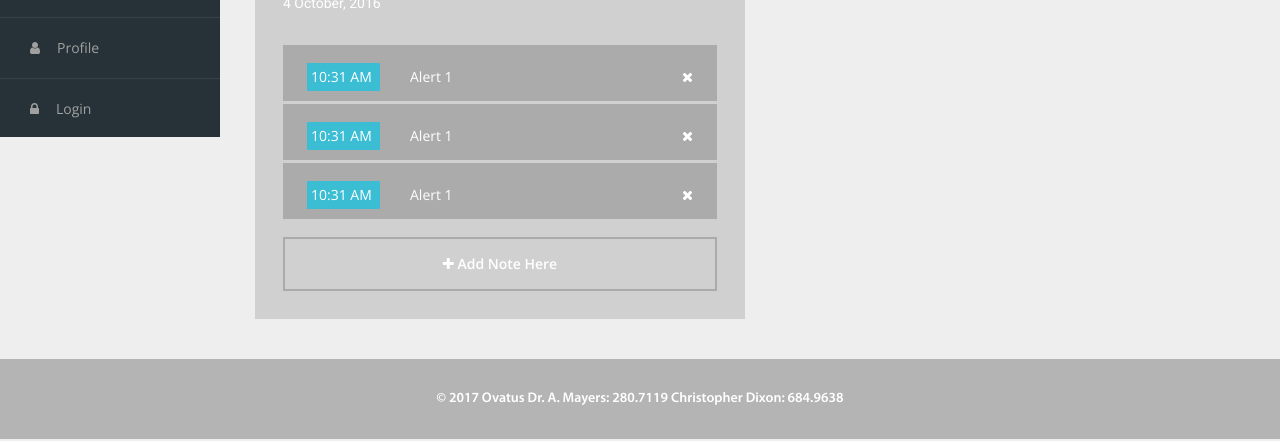
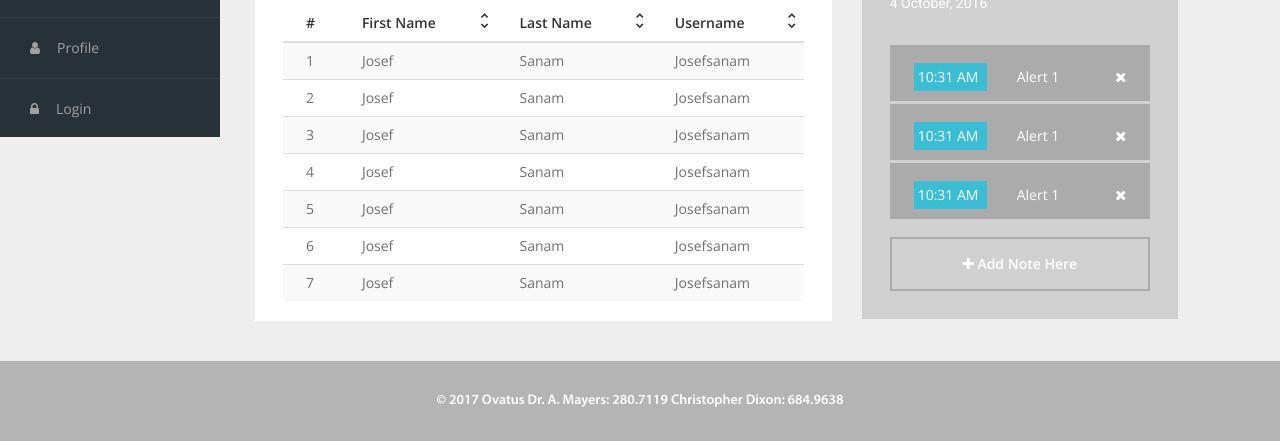
Before and after one commit to zverexe/vatus, a plain HTML site: page my-company.html in a window 1280 px wide. Shown: the part 663-1104 px from the top of the page. Drawn offline with nearby package versions, Linux system fonts and the light colour scheme.

Commit message:
restored users table

```diff
--- a/css/my-company.css
+++ b/css/my-company.css
@@ -28,8 +28,7 @@
 
 .my-company-users {
   background-color: #fff;
-  width: 700px;
-  margin-right: 20px; }
+  width: 100%; }
   .my-company-users .table-header {
     border-bottom: 1px solid #eeeeee; }
 
--- a/css/style.css
+++ b/css/style.css
@@ -917,8 +917,7 @@
 
 .my-company-users {
   background-color: #fff;
-  width: 700px;
-  margin-right: 20px; }
+  width: 100%; }
   .my-company-users .table-header {
     border-bottom: 1px solid #eeeeee; }
 
--- a/my-company.html
+++ b/my-company.html
@@ -304,15 +304,24 @@
     </div>
     <div class="container-fluid content-main-section company-bottom">
         <div class="row">
-            <div class="col-sm-6">
+            <div class="col-sm-7">
                 <div class="company-bottom-wrapper">
-                    <!--<div class="my-company-users">
+                    <div class="my-company-users">
                         <div class="table-header">
                             <h4 class="black-1">Users</h4>
                             <div class="main-table-controls">
-                                <a href=""><i class="fa fa-cog" aria-hidden="true"></i></a>
+                                <a href=""><i class="fa fa-chevron-down" aria-hidden="true"></i></a>
+                                <div class="dropdown">
+                                    <div class=" dropdown-toggle" id="dropdown-table" data-toggle="dropdown" aria-haspopup="true" aria-expanded="true">
+                                        <i class="fa fa-cog" aria-hidden="true"></i>
+                                    </div>
+                                    <ul class="dropdown-menu" aria-labelledby="dropdown-table">
+                                        <li><a href="">Action</a></li>
+                                        <li><a href="">Another action</a></li>
+                                        <li><a href="#">Something else here</a></li>
+                                    </ul>
+                                </div>
                                 <a href=""><i class="fa fa-times" aria-hidden="true"></i></a>
-                                <a href=""><i class="fa fa-chevron-down" aria-hidden="true"></i></a>
                             </div>
                         </div>
                         <div class="main-table table-responsive">
@@ -323,108 +332,158 @@
                                         #
                                     </th>
                                     <th>
-                                        First Name
+                                        <div class="row-filter">
+                                            <p> First Name</p>
+                                            <div class="sort">
+                                                <a href="">
+                                                    <i class="fa fa-chevron-up" aria-hidden="true"></i>
+                                                </a>
+                                                <a href="">
+                                                    <i class="fa fa-chevron-down" aria-hidden="true"></i>
+                                                </a>
+                                            </div>
+                                        </div>
                                     </th>
                                     <th>
-                                        Last Name
+
+                                        <div class="row-filter">
+                                            <p>Last Name</p>
+                                            <div class="sort">
+                                                <a href="">
+                                                    <i class="fa fa-chevron-up" aria-hidden="true"></i>
+                                                </a>
+                                                <a href="">
+                                                    <i class="fa fa-chevron-down" aria-hidden="true"></i>
+                                                </a>
+                                            </div>
+                                        </div>
                                     </th>
                                     <th>
-                                        Username
+
+                                        <div class="row-filter">
+                                            <p>Username</p>
+                                            <div class="sort">
+                                                <a href="">
+                                                    <i class="fa fa-chevron-up" aria-hidden="true"></i>
+                                                </a>
+                                                <a href="">
+                                                    <i class="fa fa-chevron-down" aria-hidden="true"></i>
+                                                </a>
+                                            </div>
+                                        </div>
                                     </th>
                                 </tr>
                                 </thead>
                                 <tbody>
                                 <tr>
                                     <td>
-                                        1
+                                        <a href="">1</a>
                                     </td>
                                     <td>
-                                        Josef
+                                        <a href="">Josef</a>
                                     </td>
                                     <td>
-                                        Sanam
+                                        <a href="">Sanam</a>
                                     </td>
                                     <td>
-                                        Josefsanam
+                                        <a href="">Josefsanam</a>
                                     </td>
                                 </tr>
                                 <tr>
                                     <td>
-                                        2
+                                        <a href="">2</a>
                                     </td>
                                     <td>
-                                        Josef
+                                        <a href="">Josef</a>
                                     </td>
                                     <td>
-                                        Sanam
+                                        <a href="">Sanam</a>
                                     </td>
                                     <td>
-                                        Josefsanam
+                                        <a href="">Josefsanam</a>
                                     </td>
                                 </tr>
                                 <tr>
                                     <td>
-                                        3
+                                        <a href="">3</a>
                                     </td>
                                     <td>
-                                        Jenny
+                                        <a href="">Josef</a>
                                     </td>
                                     <td>
-                                        Lopez
+                                        <a href="">Sanam</a>
                                     </td>
                                     <td>
-                                        Jennyfar
+                                        <a href="">Josefsanam</a>
                                     </td>
                                 </tr>
                                 <tr>
                                     <td>
-                                        4
+                                        <a href="">4</a>
                                     </td>
                                     <td>
-                                        David
+                                        <a href="">Josef</a>
                                     </td>
                                     <td>
-                                        Hussy
+                                        <a href="">Sanam</a>
                                     </td>
                                     <td>
-                                        David09
+                                        <a href="">Josefsanam</a>
                                     </td>
 
                                 </tr>
                                 <tr>
                                     <td>
-                                        5
+                                        <a href="">5</a>
                                     </td>
                                     <td>
-                                        Mike
+                                        <a href="">Josef</a>
                                     </td>
                                     <td>
-                                        Strokes
+                                        <a href="">Sanam</a>
                                     </td>
                                     <td>
-                                        Strokes
+                                        <a href="">Josefsanam</a>
                                     </td>
 
                                 </tr>
                                 <tr>
                                     <td>
-                                        6
+                                        <a href="">6</a>
                                     </td>
                                     <td>
-                                        Mike
+                                        <a href="">Josef</a>
                                     </td>
                                     <td>
-                                        Strokes
+                                        <a href="">Sanam</a>
                                     </td>
                                     <td>
-                                        Strokes
+                                        <a href="">Josefsanam</a>
+                                    </td>
+
+                                </tr>
+                                <tr>
+                                    <td>
+                                        <a href="">7</a>
+                                    </td>
+                                    <td>
+                                        <a href="">Josef</a>
+                                    </td>
+                                    <td>
+                                        <a href="">Sanam</a>
+                                    </td>
+                                    <td>
+                                        <a href="">Josefsanam</a>
                                     </td>
 
                                 </tr>
                                 </tbody>
                             </table>
                         </div>
-                    </div>-->
+                    </div>
+                </div>
+            </div>
+            <div class="col-sm-4">
 
                 <div class="alerts-window">
                     <div class="alerts-header">
```
Also changed, not shown: js/script.js (+11 -0 lines). Lines whose indentation alone changed are shown as unchanged.
